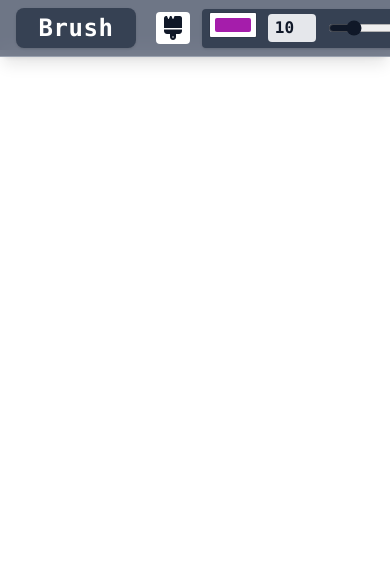
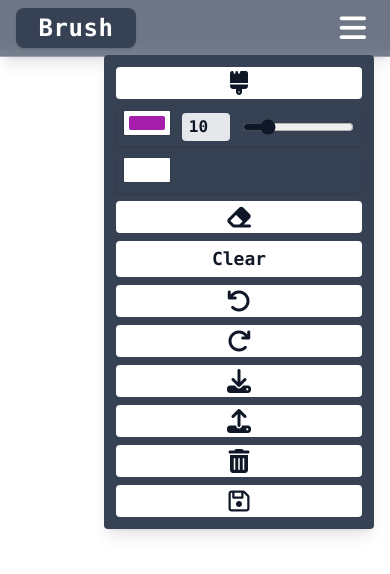
Before and after one commit to dandee77/AI-Paint-Calculator, a React (Vite) app: page / in a window 390 px wide. Both pictures are taken after a click on the button "Open menu". Shown: the top 574 px of the page. Built offline with nearby package versions, Linux system fonts and the light colour scheme.

Commit message:
added mobile reponsiveness

```diff
--- a/src/components/TopBar.jsx
+++ b/src/components/TopBar.jsx
@@ -19,12 +19,13 @@ export default function TopBar({
   onDownload,
   status,
 }) {
-  const [showBrushPicker, setShowBrushPicker] = useState(false);
-  const [showBucketPicker, setShowBucketPicker] = useState(false);
+  const [menuOpen, setMenuOpen] = useState(false);
   const brushRef = useRef();
   const bucketRef = useRef();
 
+  // Close menu on outside click (mobile)
   useEffect(() => {
+    if (!menuOpen) return;
     function handleClick(e) {
       if (
         brushRef.current &&
@@ -32,26 +33,21 @@ export default function TopBar({
         bucketRef.current &&
         !bucketRef.current.contains(e.target)
       ) {
-        setShowBrushPicker(false);
-        setShowBucketPicker(false);
+        setMenuOpen(false);
       }
     }
     document.addEventListener("mousedown", handleClick);
     return () => document.removeEventListener("mousedown", handleClick);
-  }, []);
+  }, [menuOpen]);
 
-  return (
-    <div className="fixed top-0 w-full flex items-center px-4 py-2 gap-3 z-20 bg-gray-500/90 backdrop-blur shadow-lg border-b border-gray-400">
-      <span className="text-2xl font-mono font-bold font-[Oswald] tracking-wide text-white bg-gray-700 rounded-lg px-4 py-1 mr-2 shadow min-w-[120px] text-center">
-        {status ? status : tool === "Eraser" ? "Eraser" : "Brush"}
-      </span>
-      <div className="flex-1 flex justify-end items-center gap-3">
+  // Tools JSX for reuse
+  const tools = (
+    <>
       <button
         onClick={() => setTool("Brush")}
         className="fas fa-brush text-2xl text-gray-900 bg-white rounded px-2 py-1 hover:bg-purple-200 hover:text-purple-700 transition"
         title="Brush"
       />
-
       <div
         className="flex items-center gap-2 bg-gray-700 rounded px-2 py-1 shadow"
         ref={brushRef}
@@ -74,20 +70,17 @@ export default function TopBar({
           className="w-28 accent-gray-900"
         />
       </div>
-
       <div
         className="flex items-center bg-gray-700 rounded px-2 py-1 shadow gap-2"
         ref={bucketRef}
       >
         <ColorPickerPopover color={bucketColor} onChange={setBucketColor} />
       </div>
-
       <button
         onClick={() => setTool("Eraser")}
         className="fas fa-eraser text-2xl text-gray-900 bg-white rounded px-2 py-1 hover:bg-purple-200 hover:text-purple-700 transition"
         title="Eraser"
       />
-
       <button
         onClick={onClearCanvas}
         className="text-lg font-bold text-gray-900 bg-white rounded px-3 py-1 hover:bg-red-200 hover:text-red-700 transition"
@@ -125,6 +118,31 @@ export default function TopBar({
         className="far fa-save text-2xl text-gray-900 bg-white rounded px-2 py-1 hover:bg-purple-200 hover:text-purple-700 transition"
         title="Download Image"
       />
+    </>
+  );
+
+  return (
+    <div className="fixed top-0 w-full flex items-center px-4 py-2 gap-3 z-20 bg-gray-500/90 backdrop-blur shadow-lg border-b border-gray-400">
+      {/* Tool classifier always visible */}
+      <span className="text-2xl font-mono font-bold font-[Oswald] tracking-wide text-white bg-gray-700 rounded-lg px-4 py-1 mr-2 shadow min-w-[120px] text-center">
+        {status ? status : tool === "Eraser" ? "Eraser" : "Brush"}
+      </span>
+      {/* Desktop tools */}
+      <div className="flex-1 flex justify-end items-center gap-3">
+        <div className="hidden md:flex items-center gap-3">{tools}</div>
+        {/* Burger menu for mobile */}
+        <div className="md:hidden relative">
+          <button
+            className="fas fa-bars text-3xl text-white px-2 py-1 rounded hover:bg-gray-700 transition"
+            onClick={() => setMenuOpen((v) => !v)}
+            aria-label="Open menu"
+          />
+          {menuOpen && (
+            <div className="absolute right-0 mt-2 bg-gray-700 rounded shadow-lg flex flex-col gap-2 p-3 z-50">
+              {tools}
+            </div>
+          )}
+        </div>
       </div>
     </div>
   );
```
Lines whose indentation alone changed are shown as unchanged.
